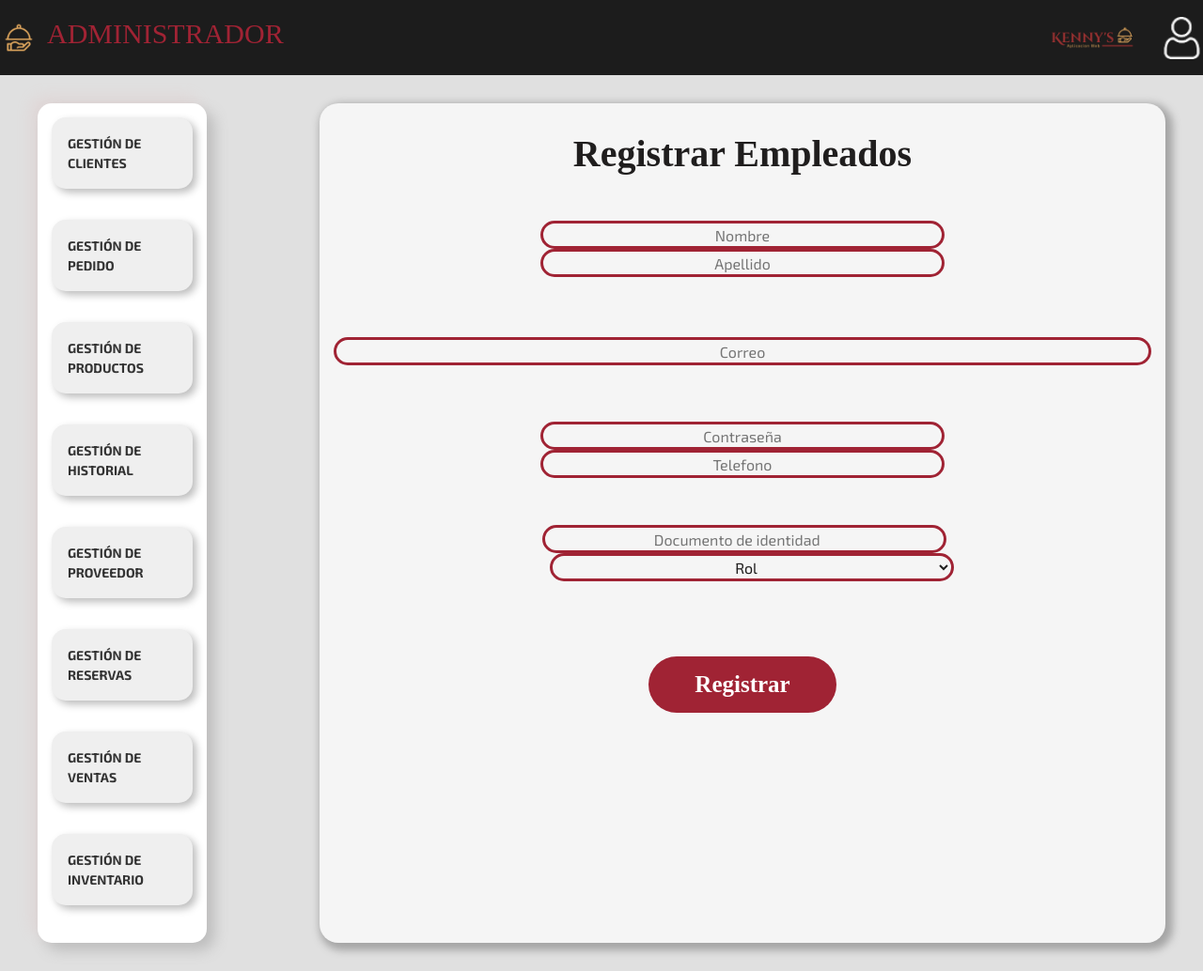
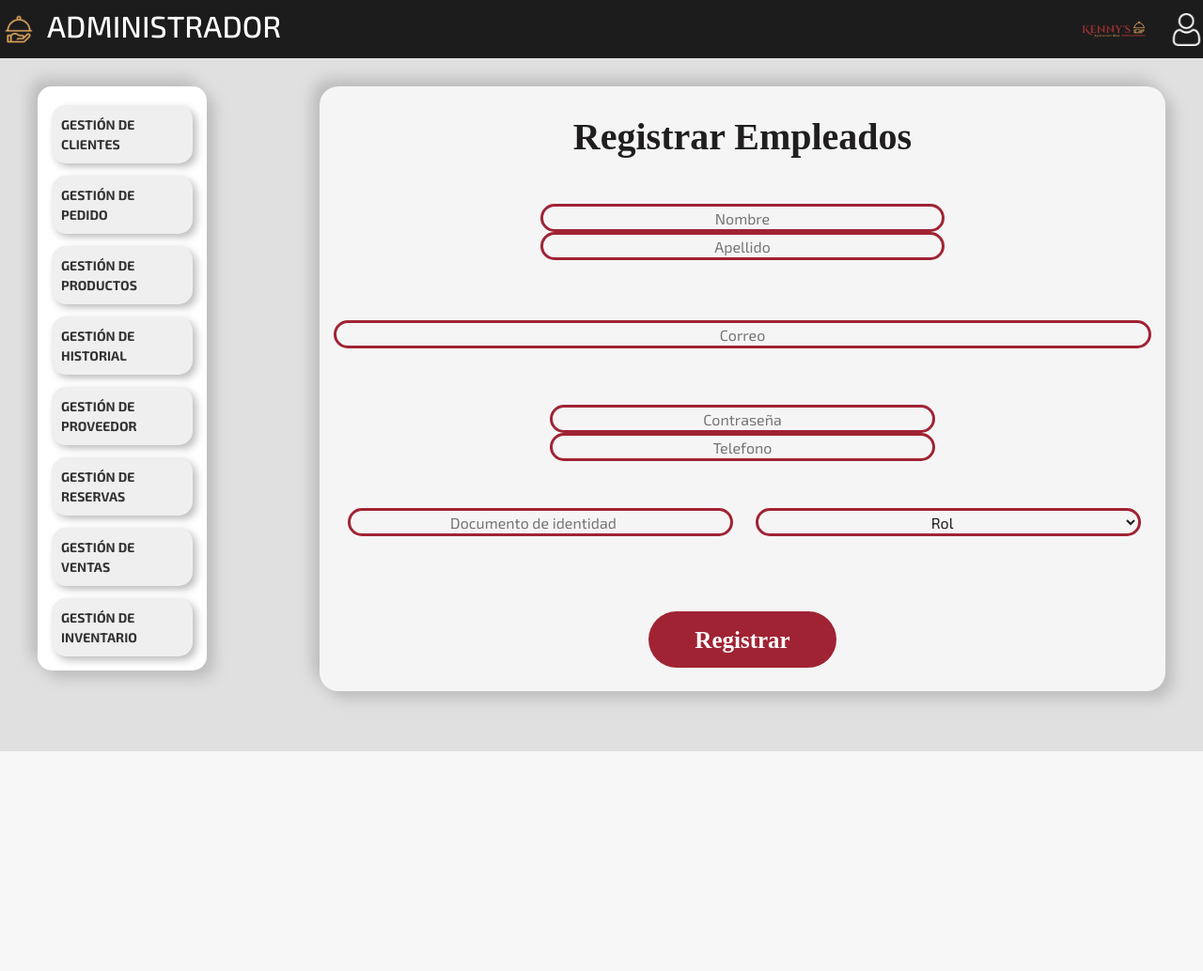
Before and after one commit to Jesuusx07/Nuestro-proyecto, a PHP site: page /registerUs.html in a window 1280 px wide. Shown: the whole page at 94% size. After the commit the page ends 800 px from the top, so only its background shows below. Run offline with PHP 8.4, Linux system fonts and the light colour scheme; some web fonts are replaced.

Commit message:
Responsive

```diff
--- a/proyecto/css/registerUs.css
+++ b/proyecto/css/registerUs.css
@@ -27,19 +27,12 @@ html{
     border-radius: 15px;
 }
 .navbar {
-    width: 100%;
-    height: 80px;
   display: flex;
   justify-content: space-between;
   align-items: center;
+  padding: 15px 40px;
   background-color: #1c1c1c;
-    color: #A02334;
-  }
-
-  .navbar h2{
-    font-size: 30px;
-    font-family: "Cinzel", serif;
-    color: #A02334;
+  color: white;
 }
 
 .navbar-left,
@@ -47,27 +40,20 @@ html{
   display: flex;
   align-items: center;
 }
-  .navbar-left{
-    transition: 0.3s ease, transform 0.3s ease; /* Agregamos una transición suave */
-  }
-
-  .navbar-right:hover {
-    transform: scale(1.20); /* Escala el botón al 105% de su tamaño original */
-  }
-
-  .navbar-left:hover{
-    transform: scale(1.20); /* Escala el botón al 105% de su tamaño original */
-  }
-
 
 .navbar-left img {
   height: 40px;
   margin-right: 10px;
 }
 
+.navbar-left span {
+  font-size: 20px;
+  color: #c0392b;
+  font-weight: bold;
+}
 
 .navbar-right img {
-    height: 45px;
+  height: 35px;
   margin-left: 15px;
 }
 
@@ -77,7 +63,7 @@ html{
     text-align: center;
     border-radius: 20px;
     background-color: #f5f5f5;
-    box-shadow:4px  4px 8px 4px #a5a5a5;
+    box-shadow: 8px 8px 15px #bcbcbc, -8px -8px 15px #bcbcbc;
   }
 
   .form h2{
@@ -135,7 +121,7 @@ html{
   .parte2 input{
     color: #201E1E;
     height: 30px;
-    width: 430px;
+    width: 410px;
     background-color: #f5f5f5;
     border-radius: 20px;
     border: solid #A02334;
@@ -144,7 +130,7 @@ html{
 
   .parte4 input{
     color: #201E1E;
-    width: 430px;
+    width: 410px;
     height: 30px;
     background-color:  #f5f5f5;
     border-radius: 20px;
@@ -155,7 +141,7 @@ html{
     color: #201E1E;
     margin-left: 20px;
     height: 30px;
-    width: 430px;
+    width: 410px;
     background-color:  #f5f5f5;
     border-radius: 20px;
     border: solid #A02334;
@@ -185,7 +171,8 @@ html{
   }
 
   .menu-lateral {
-    width: 220px;
+    font-size: 14px;
+    width: 200px;
     display: flex;
     flex-direction: column;
     margin-right: 80px;
@@ -193,12 +180,13 @@ html{
 
   .menu-container {
     background: #ffffff;
+    width: 180px;
     padding: 15px;
     border-radius: 15px;
     display: flex;
     flex-direction: column;
     gap: 8px;
-    box-shadow: 8px 8px 15px #bcbcbc, -8px -8px 15px #e0d7d7;
+    box-shadow: 8px 8px 15px #bcbcbc, -8px -8px 15px #bcbcbc;
   }
 
   .menu-item {
@@ -209,9 +197,9 @@ html{
   }
 
   .btn-menu {
-    font-size: 14px;
-    padding: 17px;
+    padding: 10px;
     border: none;
+    margin-top: 5px;
     border-radius: 15px;
     font-weight: bold;
     text-decoration: none;
@@ -223,7 +211,6 @@ html{
     position: relative;
     z-index: 1;
     box-shadow: 4px 4px 8px #bcbcbc, -4px -4px 8px #ffffff;
-    margin-bottom: 25px;
   }
   .btn-menu:active {
     background-color: #000000;
```
Also changed, not shown: proyecto/css/consultar.css (+4 -3 lines). Lines whose indentation alone changed are shown as unchanged.
